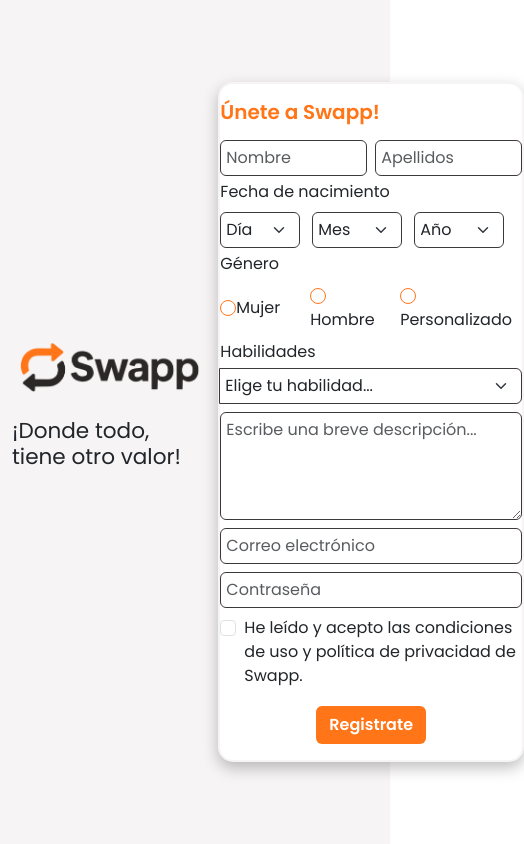
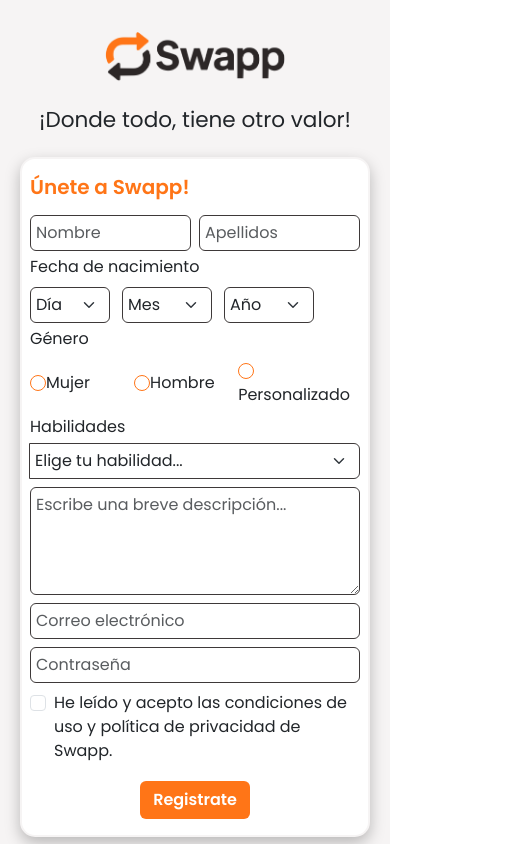
Before and after one commit to 4GeeksAcademy/Swapp-----Daniel-Juan-Kevin-Nadia, a React (Vite) app: page /registro in a window 390 px wide. Shown: the whole page, 524 px wide, since content can reach past the window. Built offline with nearby package versions, Linux system fonts and the light colour scheme.

Commit message:
Añadir navegación a los logos y hacer responsive la vista de registro

```diff
--- a/front/assets/components/Navbar.jsx
+++ b/front/assets/components/Navbar.jsx
@@ -26,16 +26,16 @@ function Navbar() {
     <>
       <nav className="navbar navbar-expand-lg bg-body-tertiary mt-2 p-0">
         <div className="container-fluid  d-flex justify-content-center align-items-center">
-          <a
+          <Link
             className="navbar-brand d-flex  align-items-center logo-navbar-container"
-            href="#"
+            to="/"
           >
             <img
               className="logo-navbar"
               src="/logo swapp.webp"
               alt="logo Swapp"
             />
-          </a>
+          </Link>
 
           <div className="d-flex flex-grow-1 align-items-center mx-3 position-relative">
             <form className="d-flex flex-grow-1 me-2 ms-0" role="search">
@@ -114,9 +114,9 @@ function Navbar() {
             data-bs-target="#categoriasSidebar"
             aria-controls="categoriasSidebar"
           >
-            <i className="fa-solid fa-bars me-1 mt-1"></i> Todas las categorías
+            <i className="fa-solid fa-bars mt-1"></i>Todas las categorías
           </button>
-          <ul className="navbar-nav me-auto mb-2 mb-lg-0 ms-5">
+          <ul className="navbar-nav me-auto mb-2 mb-lg-0 ms-2">
             <li className="nav-item me-3">
               <a
                 className="active"
--- a/front/assets/styles/Registro.css
+++ b/front/assets/styles/Registro.css
@@ -49,3 +49,16 @@ body {
   background-color: var(--naranja);
   border-color: var(--naranja);
 }
+
+@media (max-width: 576px) {
+  .form-container,
+  .logo-registro-container {
+    width: 90%;
+  max-width: 350px;
+  margin: 0 auto;
+  }
+.header-responsive {
+  margin-bottom: 1rem !important;
+}
+
+}
--- a/front/pages/Login.jsx
+++ b/front/pages/Login.jsx
@@ -1,5 +1,6 @@
 import React, { useState } from "react";
 import "../assets/styles/Login.css";
+import { Link } from "react-router";
 
 const Login = () => {
   const [correo, setCorreo] = useState("");
@@ -51,9 +52,9 @@ const Login = () => {
       <div className="row justify-content-center align-items-center">
         {/* Columna izquierda - Logo */}
         <div className="col-12 col-md-5 d-flex flex-column justify-content-center align-items-center mb-5 mb-md-0">
-          <div className="logo-login-container">
-            <img src="logo swapp.webp" alt="Swapp" className="logo-login" />
-          </div>
+          <Link className="logo-login-container" to="/" >
+            <img src="logo swapp.webp" alt="Swapp" className="logo-login"  />
+          </Link>
           <h4 className="slogan-login">¡Donde todo, tiene otro valor!</h4>
         </div>
 
--- a/front/pages/Registro.jsx
+++ b/front/pages/Registro.jsx
@@ -1,6 +1,7 @@
 import "../assets/styles/Registro.css";
 import React, { useState } from "react";
 import { registrarUsuario } from "../services/api";
+import { Link } from "react-router";
 
 function Registro() {
   const [formData, setFormData] = useState({
@@ -57,14 +58,15 @@ function Registro() {
 
   return (
     <div className="container">
-      <div className="row d-flex justify-content-center">
-        <div className="col-5 d-flex flex-column justify-content-center align-items-center mb-5">
-          <div className="logo-registro-container d-flex justify-content-start">
+      <div className="row d-flex flex-column flex-lg-row justify-content-center">
+        <div className="col-12 col-lg-5 header-responsive d-flex flex-column justify-content-center align-items-center mb-5">
+          <Link className="logo-registro-container d-flex justify-content-start" to="/">
+
             <img className="logo-registro" src="swapp sin fondo.webp"></img>
-          </div>
+          </Link>
           <h4 className="fw-medium">¡Donde todo, tiene otro valor!</h4>
         </div>
-        <div className="col-7 form-container d-flex flex-column justify-content-center align-items-center">
+        <div className="col-12 col-lg-7 px-2 form-container d-flex justify-content-center  align-items-center">
           <form className="text-start" onSubmit={handleSubmit}>
             <h5 className="form-title text-start fw-bold my-3">
               Únete a Swapp!
```
